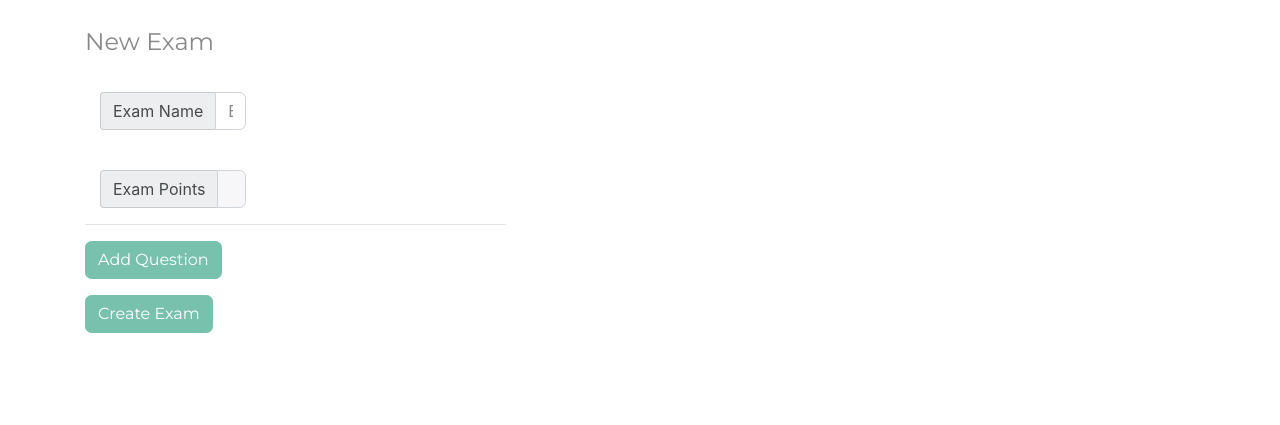
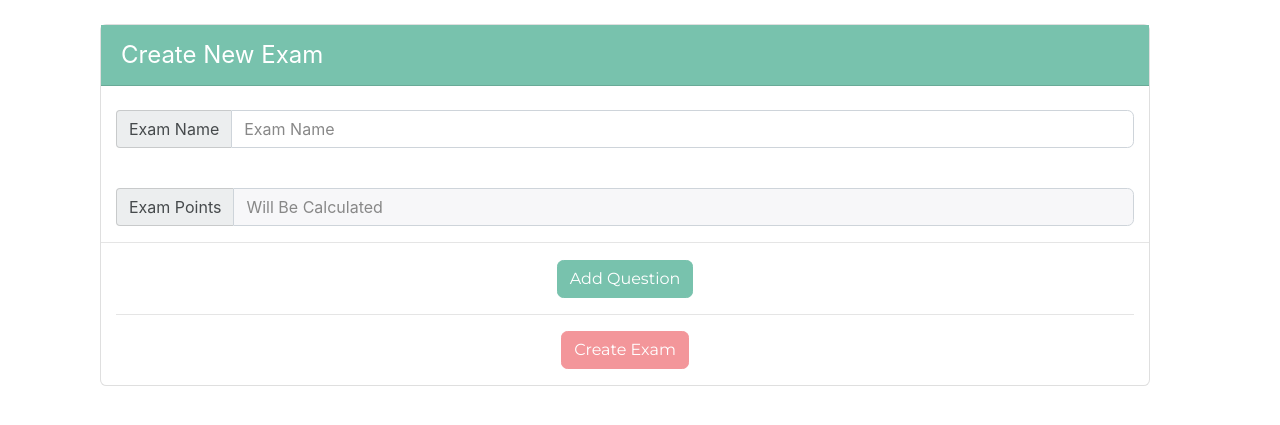
Before and after one commit to FoamCactus/DBProject, a Django app: page /new_test/ in a window 1280 px wide. Shown: the part 96-521 px from the top of the page. Run offline with Django 3.2, Linux system fonts and the light colour scheme; a user stored in the database is signed in; some libraries are stand-ins or nearby versions.

Commit message:
Fixed a ton of things
sorry

```diff
--- a/Exam/static/base.css
+++ b/Exam/static/base.css
@@ -41,6 +41,17 @@ background-color: #ffffff;
   transition: all 0.3s cubic-bezier(.25,.8,.25,1);
 }
 
+.removeOption {
+    border-top-left-radius: 0;
+    border-bottom-left-radius: 0;
+}
+
+.newExamHead {
+    background-color: #78C2AD;
+    color: white;
+    font-size: 24px;
+}
+
 .answerText:disabled {
     cursor: initial;
     background-color: #F7F7F9;
--- a/Exam/views.py
+++ b/Exam/views.py
@@ -62,10 +62,10 @@ def studentSignIn(request):
 def postNewExam(request):
     data = {}
     exam = {};
+    logger.error(request.body);
     if request.method == "POST":
-        #The full, ready to put in DB exam object
-        get_value= request.body
         data=json.loads(request.body);
+        logger.error(data);
         examName = data["examName"];
         totalPoints = data["totalPoints"];
         exam["name"] = examName;
@@ -73,11 +73,9 @@ def postNewExam(request):
         # get question list
         questions = data["questions"];
         exam["questions"] = {};
-
         # Create exam object + save in DB
         postExam = Exam(name = examName, points = totalPoints);
         postExam.save();
-
         questionNumber = 1;
         answerNumber = 1;
         for question in questions:
@@ -110,7 +108,6 @@ def postNewExam(request):
                 postQuestion.save();
 
                 answerNumber += 1;
-    logger.error(exam);
     return HttpResponse(json.dumps(data), content_type="application/json")
 
 
--- a/templates/base.html
+++ b/templates/base.html
@@ -11,6 +11,7 @@
   src="https://code.jquery.com/jquery-3.2.1.min.js"
   integrity="sha256-hwg4gsxgFZhOsEEamdOYGBf13FyQuiTwlAQgxVSNgt4="
   crossorigin="anonymous"></script>
+    <script src="https://cdnjs.cloudflare.com/ajax/libs/jquery-validate/1.17.0/jquery.validate.min.js"></script>
 <script src="https://apis.google.com/js/platform.js" async defer></script>
 <script src="https://cdn.jsdelivr.net/npm/js-cookie@2/src/js.cookie.min.js"></script>
     <link rel="stylesheet" href="https://cdnjs.cloudflare.com/ajax/libs/jquery-confirm/3.3.2/jquery-confirm.min.css" />
--- a/templates/new_test.html
+++ b/templates/new_test.html
@@ -8,15 +8,26 @@
 //  - Caden
 
 let total_questions = 0;
-
-function submitExam() {
-
+$(function(){
+$("#newExam").submit(function(event) {
+        event.preventDefault();
+    var v = $("#newExam").validate();
+    if(v.valid()) {
     let total_points = $("#ExamPoints").val();
-    if(!total_points){
+    let total_options = $('.answerText').length;
+    if(!total_points || !total_points > 0){
         $.alert({
             title: "Error",
             type: "red",
             content: "Please add at least one question"
+        });
+        return false;
+   	 }
+        if(!total_options > 0){
+          $.alert({
+            title: "Error",
+            type: "red",
+            content: "Please add at least one option"
         });
         return false;
     }
@@ -46,7 +57,6 @@ function submitExam() {
             });
         });
     });
-
     $.ajaxSetup({
     beforeSend: function(xhr, settings) {
             xhr.setRequestHeader("X-CSRFToken", Cookies.get('csrftoken'));
@@ -84,9 +94,13 @@ function submitExam() {
         	console.log(error);
         }
     });
+    } else {
+    }
+});
+    return false;
+    });
 
-    return false;
-}
+
 function updateTotalPoints() {
     let sum = 0;
     $('.questionPoints').each(function(i, obj) {
@@ -107,8 +121,8 @@ function addQuestion() {
 <h2 class="questionTitle `+questionNumber+`"> Quesiton `+questionNumber+`</h2>
 <!-- Prepended text-->
 <div class="form-group">
-  <label class="col-md-4 control-label" for="Question`+questionNumber+`"></label>
-  <div class="col-md-5">
+  <label class="col-md-12 control-label" for="Question`+questionNumber+`"></label>
+  <div class="col-md-12">
     <div class="input-group">
       <span class="input-group-addon">Question Title</span>
       <input id="Question`+questionNumber+`" name="Question`+questionNumber+`" class="form-control questionName `+questionNumber+`" placeholder="Question Title" type="text" required>
@@ -117,8 +131,8 @@ function addQuestion() {
 </div>
 
 <div class="form-group">
-  <label class="col-md-4 control-label" for="QuestionPoints `+questionNumber+`"></label>
-  <div class="col-md-5">
+  <label class="col-md-12 control-label" for="QuestionPoints `+questionNumber+`"></label>
+  <div class="col-md-12">
     <div class="input-group">
       <span class="input-group-addon">Question Points</span>
       <input id="QuestionPoints`+questionNumber+`" name="QuestionPoints `+questionNumber+`" class="form-control questionPoints" placeholder="ex: 100" type="number" required>
@@ -139,6 +153,7 @@ function addQuestion() {
 $(".questionPoints").on('keyup change click', function() {
     updateTotalPoints();
 	});
+
 $(function(){
   $('#Question'+questionNumber).change(function(){
      $('.questionTitle'+'.'+questionNumber).text($(this).val());
@@ -149,16 +164,17 @@ $(function(){
 
 function addOption(questionNumber){
     let thisOptionNumber = $(".options" + questionNumber + " .correctAnswer").length + 1;
-    $(".options"+questionNumber).append(`<label class="col-md-4 control-label" for="correctAnswer"></label>
-  <div class="col-md-4 option ` +  thisOptionNumber + `">
+    $(".options"+questionNumber).append(`
+  <div class="col-md-12 option ` +  thisOptionNumber + `">
+<br/>
     <div class="input-group answerGroup">
       <span class="input-group-addon">
           <input class="correctAnswer ` + thisOptionNumber+ `" type="checkbox">
       </span>
-      <input id="correctAnswer" name="correctAnswer" class="answerText form-control" type="text" placeholder="Option Text">
+      <input id="correctAnswer" name="correctAnswer" class="answerText form-control col-md-11" type="text" placeholder="Option Text" required>
+<button onclick="return removeOption('.options`+questionNumber+` .option.`+thisOptionNumber+`')" class='btn btn-primary col-md-1 removeOption'>X</button>
+    </div>
 
-    </div>
-<button onclick="return removeOption('.options`+questionNumber+` .option.`+thisOptionNumber+`')" class='btn btn-primary'>Remove Option</button>
   </div>`);
     return false;
 }
@@ -176,17 +192,18 @@ function removeOption(optionToRemove) {
 
 
 </script>
-<form action="/postNewExam/" class="form-horizontal" method="POST">
+<div class="col-md-12">
+
+<form id="newExam" class="form-horizontal card" method="POST">
 <fieldset>
      {% csrf_token %}
-
-<!-- Form Name -->
-<legend>New Exam</legend>
-
+ <div class="card-header newExamHead">
+        Create New Exam
+  </div>
 <!-- Prepended text-->
 <div class="form-group">
-  <label class="col-md-4 control-label" for="examName"></label>
-  <div class="col-md-5">
+  <label class="col-md-12 control-label" for="examName"></label>
+  <div class="col-md-12">
     <div class="input-group">
       <span class="input-group-addon">Exam Name</span>
       <input id="examName" name="examName" class="form-control" placeholder="Exam Name" type="text" required>
@@ -195,8 +212,8 @@ function removeOption(optionToRemove) {
   </div>
 </div>
 <div class="form-group">
-  <label class="col-md-4 control-label" for="ExamPoints"></label>
-  <div class="col-md-5">
+  <label class="col-md-12 control-label" for="ExamPoints"></label>
+  <div class="col-md-12">
     <div class="input-group">
       <span class="input-group-addon">Exam Points</span>
       <input id="ExamPoints" name="ExamPoints" class="form-control" placeholder="Will Be Calculated" type="number" disabled>
@@ -204,16 +221,16 @@ function removeOption(optionToRemove) {
   </div>
 </div>
     <hr/>
-     <div class="questionContainer">
+     <div class="questionContainer col-md-12">
     </div>
     <div class="form-group">
-  <div class=" row col-md-12" align="center">
+  <div class="  col-md-12" align="center">
     <button class="btn btn-primary" onclick="return addQuestion()">Add Question</button>
     <hr/>
         </div></div>
 <div class="form-group">
-  <div class=" row col-md-12" align="center">
-        <button type="submit" class="btn btn-primary" onclick="return submitExam()">
+  <div class="col-md-12" align="center">
+        <button type="submit" class="btn btn-secondary">
     Create Exam
     </button>
             </div>
@@ -222,5 +239,6 @@ function removeOption(optionToRemove) {
 </fieldset>
 </form>
 
+</div>
 
 {% endblock %}
```
Also changed, not shown: Exam/migrations/0005_auto_20171218_2204.py (added), db.sqlite3.
